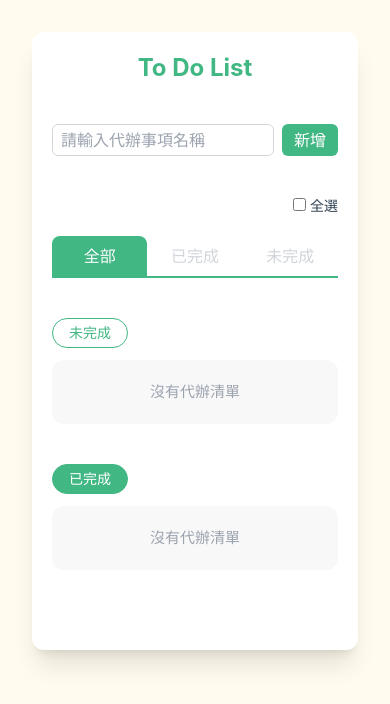
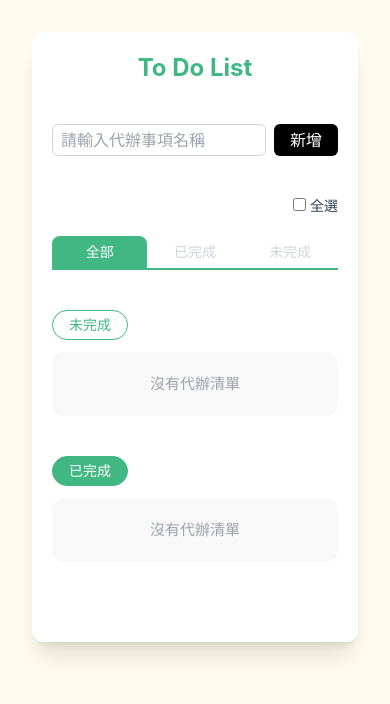
Before and after one commit to DongOrange/ToDoList, a Vue app: page / in a window 390 px wide. Shown: the top 704 px of the page. Built offline with nearby package versions, Linux system fonts and the light colour scheme.

Commit message:
change style

```diff
--- a/src/App.vue
+++ b/src/App.vue
@@ -79,7 +79,7 @@ onMounted(getItem);
     <h1 class="text-2xl font-bold text-center mb-10 text-primary lg:text-4xl">To Do List</h1>
     <div class="flex gap-2 mb-10 lg:gap-5 lg:mb-20">
       <div class="flex-1"><input v-model="newItem" @keydown.enter="addNewItem()" type="text" aria-label="新增任務" class="w-full h-8 text-base border border-gray-300 rounded-md px-2 lg:text-lg lg:h-12 lg:px-5 lg:rounded-lg" placeholder="請輸入代辦事項名稱"></div>
-      <div class="w-14 lg:w-24"><button @click="addNewItem()" class="w-full bg-primary text-white text-base h-8 rounded-md lg:rounded-lg lg:text-lg lg:h-12">新增</button></div>
+      <div class="w-16 lg:w-24"><button @click="addNewItem()" class="w-full bg-black text-white text-base h-8 rounded-md lg:rounded-lg lg:text-lg lg:h-12">新增</button></div>
     </div>
 
     <div class="mb-5 flex justify-end gap-4 lg:mb-10">
@@ -96,11 +96,11 @@ onMounted(getItem);
         <h2 class="w-fit text-sm text-primary py-1 px-4 rounded-full border border-primary lg:text-base">未完成</h2>
         <ul v-if="list.filter( item => !item.isFinish ).length > 0">
           <template v-for="(item,index) in list">
-            <li v-if="item.isFinish === false" class="border-b border-gray-300 px-0 py-5 flex lg:p-5">
+            <li v-if="item.isFinish === false" class="border-b border-dashed border-gray-300 px-0 py-5 flex lg:p-5">
               <div class="flex flex-1 items-center">
                 <label class="flex gap-3 lg:gap-5">
                   <input type="checkbox" v-model="item.isFinish" @change="saveItem">
-                  <span class="text-lg">{{ item.title }}</span>
+                  <span class="text-base lg:text-lg">{{ item.title }}</span>
                 </label>
               </div>
               <div class="w-6 lg:w-8">
@@ -116,11 +116,11 @@ onMounted(getItem);
         <h2 class="w-fit bg-primary text-sm py-1 px-4 rounded-full border border-primary text-white lg:text-base">已完成</h2>
         <ul v-if="list.filter( item => item.isFinish ).length > 0">
           <template v-for="(item,index) in list">
-            <li v-if="item.isFinish === true" class="border-b border-gray-300 px-0 py-5 flex lg:p-5">
+            <li v-if="item.isFinish === true" class="border-b border-dashed border-gray-300 px-0 py-5 flex lg:p-5">
               <div class="flex flex-1 items-center">
                 <label class="flex gap-3 lg:gap-5">
                   <input type="checkbox" v-model="item.isFinish" @change="saveItem">
-                  <span class="text-lg">{{ item.title }}</span>
+                  <span class="text-base lg:text-lg">{{ item.title }}</span>
                 </label>
               </div>
               <div class="w-6 lg:w-8">
--- a/src/assets/input.css
+++ b/src/assets/input.css
@@ -10,7 +10,7 @@
 
 @layer components {
     .tab{
-        @apply w-full h-10 rounded-t-lg text-base text-gray-300 lg:text-lg
+        @apply w-full h-8 rounded-t-lg text-sm text-gray-300 lg:text-base lg:h-10 lg:text-lg
     }
     .tab-active{
         @apply bg-primary text-white
--- a/src/assets/output.css
+++ b/src/assets/output.css
@@ -560,18 +560,19 @@ body {
 }
 
 .tab {
-  height: 2.5rem;
+  height: 2rem;
   width: 100%;
   border-top-left-radius: 0.5rem;
   border-top-right-radius: 0.5rem;
-  font-size: 1rem;
-  line-height: 1.5rem;
+  font-size: 0.875rem;
+  line-height: 1.25rem;
   --tw-text-opacity: 1;
   color: rgb(209 213 219 / var(--tw-text-opacity));
 }
 
 @media (min-width: 1024px) {
   .tab {
+    height: 2.5rem;
     font-size: 1.125rem;
     line-height: 1.75rem;
   }
@@ -673,6 +674,10 @@ body {
   width: 100%;
 }
 
+.w-16 {
+  width: 4rem;
+}
+
 .flex-1 {
   flex: 1 1 0%;
 }
@@ -721,10 +726,6 @@ body {
   border-width: 1px;
 }
 
-.border-2 {
-  border-width: 2px;
-}
-
 .border-b {
   border-bottom-width: 1px;
 }
@@ -747,9 +748,9 @@ body {
   border-color: rgb(65 183 131 / var(--tw-border-opacity));
 }
 
-.bg-gray-50 {
+.bg-\[\#f8f8f8\] {
   --tw-bg-opacity: 1;
-  background-color: rgb(249 250 251 / var(--tw-bg-opacity));
+  background-color: rgb(248 248 248 / var(--tw-bg-opacity));
 }
 
 .bg-primary {
@@ -767,9 +768,9 @@ body {
   background-color: rgb(255 255 255 / var(--tw-bg-opacity));
 }
 
-.bg-\[\#f8f8f8\] {
+.bg-black {
   --tw-bg-opacity: 1;
-  background-color: rgb(248 248 248 / var(--tw-bg-opacity));
+  background-color: rgb(0 0 0 / var(--tw-bg-opacity));
 }
 
 .p-5 {
@@ -819,11 +820,6 @@ body {
   line-height: 1.5rem;
 }
 
-.text-lg {
-  font-size: 1.125rem;
-  line-height: 1.75rem;
-}
-
 .text-sm {
   font-size: 0.875rem;
   line-height: 1.25rem;
@@ -831,11 +827,6 @@ body {
 
 .font-bold {
   font-weight: 700;
-}
-
-.text-gray-300 {
-  --tw-text-opacity: 1;
-  color: rgb(209 213 219 / var(--tw-text-opacity));
 }
 
 .text-gray-400 {
```
